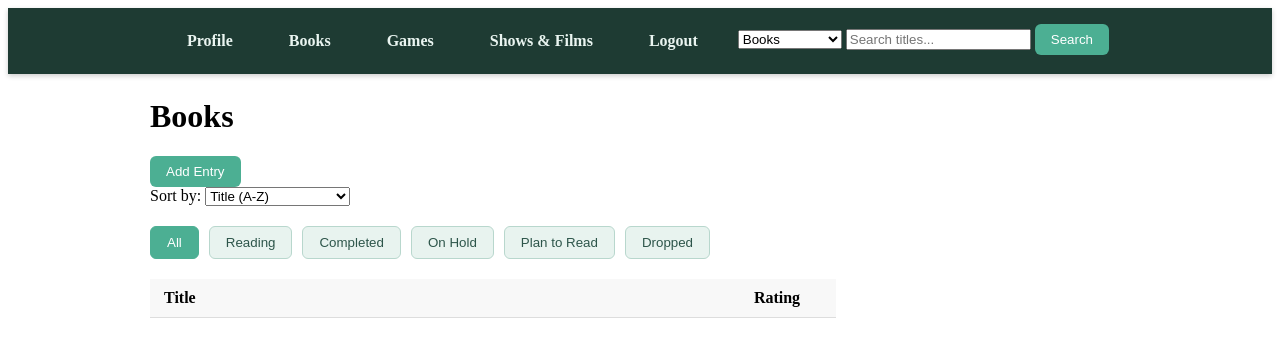
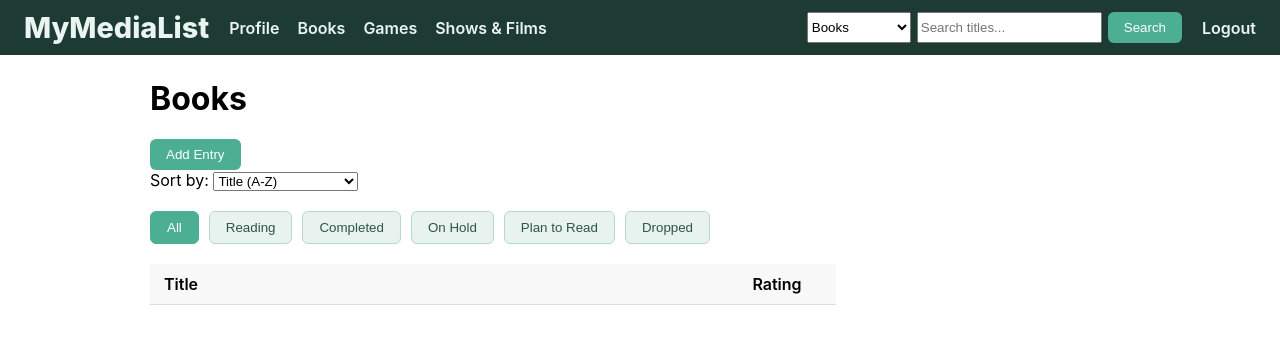
Before and after one commit to KKENN-rook/MyMediaList, a Flask app: page /books in a window 1280 px wide. Shown: the top 357 px of the page. Run offline with Flask 3, Linux system fonts and the light colour scheme; the visitor is signed in with stand-in values (Sample User, id 1); data that the repository does not hold is empty.

Commit message:
Change site font and Nav styling (Added logo and other changes)

```diff
--- a/mymedialist/static/style.css
+++ b/mymedialist/static/style.css
@@ -11,6 +11,11 @@
 .content {
     max-width: 980px;
     margin: 24px auto;
+}
+
+body {
+    margin: 0;
+    font-family: Inter, system-ui, -apple-system, Segoe UI, Roboto, Arial, sans-serif;
 }
 
 /* ======= AUTH FORM =========== */
@@ -78,36 +83,46 @@ button:active,
 }
 
 /* === NAVBAR STYLING === */
-nav {
-    background-color: #1e3b33;
+.navbar {
     display: flex;
-    justify-content: center;
-    gap: 1.5rem;
-    padding: 1rem 0;
-    position: sticky;
-    top: 0;
-    z-index: 1000;
-    box-shadow: 0 2px 5px rgba(0, 0, 0, 0.2);
+    flex-wrap: wrap;
+    align-items: center;
+    gap: 20px;
+    background: #1e3b33;
+    padding: 10px 24px;
 }
 
-nav a {
+/* Logo */
+.nav-logo {
+    font-size: 1.8rem;
+    font-weight: 800;
     color: #eaf5f1;
     text-decoration: none;
-    font-weight: bold;
-    font-size: 1rem;
-    padding: 0.5rem 1rem;
-    border-radius: 5px;
-    transition: background-color 0.3s ease, color 0.3s ease;
+    white-space: nowrap;
 }
 
-nav a:hover {
-    background-color: #2b574c;
-    color: white;
+/* Links */
+.nav-links {
+    display: flex;
+    gap: 18px;
 }
 
-nav a.active {
-    background-color: #4caf93;
-    color: white;
+.nav-links a,
+.nav-logout {
+    color: #eaf5f1;
+    text-decoration: none;
+    font-weight: 600;
+}
+
+.nav-links a:hover,
+.nav-logout:hover {
+    text-decoration: underline;
+}
+
+.nav-search {
+    margin-left: auto;
+    display: flex;
+    gap: 6px;
 }
 
 /* ========== TABS ========== */
@@ -496,3 +511,19 @@ nav a.active {
 .entry-synopsis {
     line-height: 1.6;
 }
+
+.metadata-item {
+    display: grid;
+    grid-template-columns: 120px 1fr;
+    gap: 8px;
+    padding: 6px 0;
+}
+
+.metadata-label {
+    font-weight: 600;
+}
+
+.metadata-value {
+    margin: 0;
+    /* remove default dd margin */
+}
--- a/mymedialist/templates/base.html
+++ b/mymedialist/templates/base.html
@@ -10,12 +10,17 @@
 
 <body>
     {% if current_user.is_authenticated %}
-    <nav>
-        <a href="{{ url_for('main.profile') }}">Profile</a>
-        <a href="{{ url_for('lists.media_list', category='books') }}">Books</a>
-        <a href="{{ url_for('lists.media_list', category='games') }}">Games</a>
-        <a href="{{ url_for('lists.media_list', category='shows') }}">Shows & Films</a>
-        <a href="{{ url_for('auth.logout') }}">Logout</a>
+    <nav class="navbar">
+        <a class="nav-logo" href="{{ url_for('main.home') }}">
+            MyMediaList
+        </a>
+
+        <div class="nav-links">
+            <a href="{{ url_for('main.profile') }}">Profile</a>
+            <a href="{{ url_for('lists.media_list', category='books') }}">Books</a>
+            <a href="{{ url_for('lists.media_list', category='games') }}">Games</a>
+            <a href="{{ url_for('lists.media_list', category='shows') }}">Shows & Films</a>
+        </div>
 
         <form method="get" action="{{ url_for('catalog.search') }}" class="nav-search">
             {% set current_category = category %}
@@ -29,6 +34,8 @@
             <input type="text" name="q" placeholder="Search titles..." required>
             <button type="submit">Search</button>
         </form>
+
+        <a class="nav-logout" href="{{ url_for('auth.logout') }}">Logout</a>
     </nav>
     {% endif %}
 
```
Also changed, not shown: mymedialist/templates/entry_details.html (+10 -10 lines).
